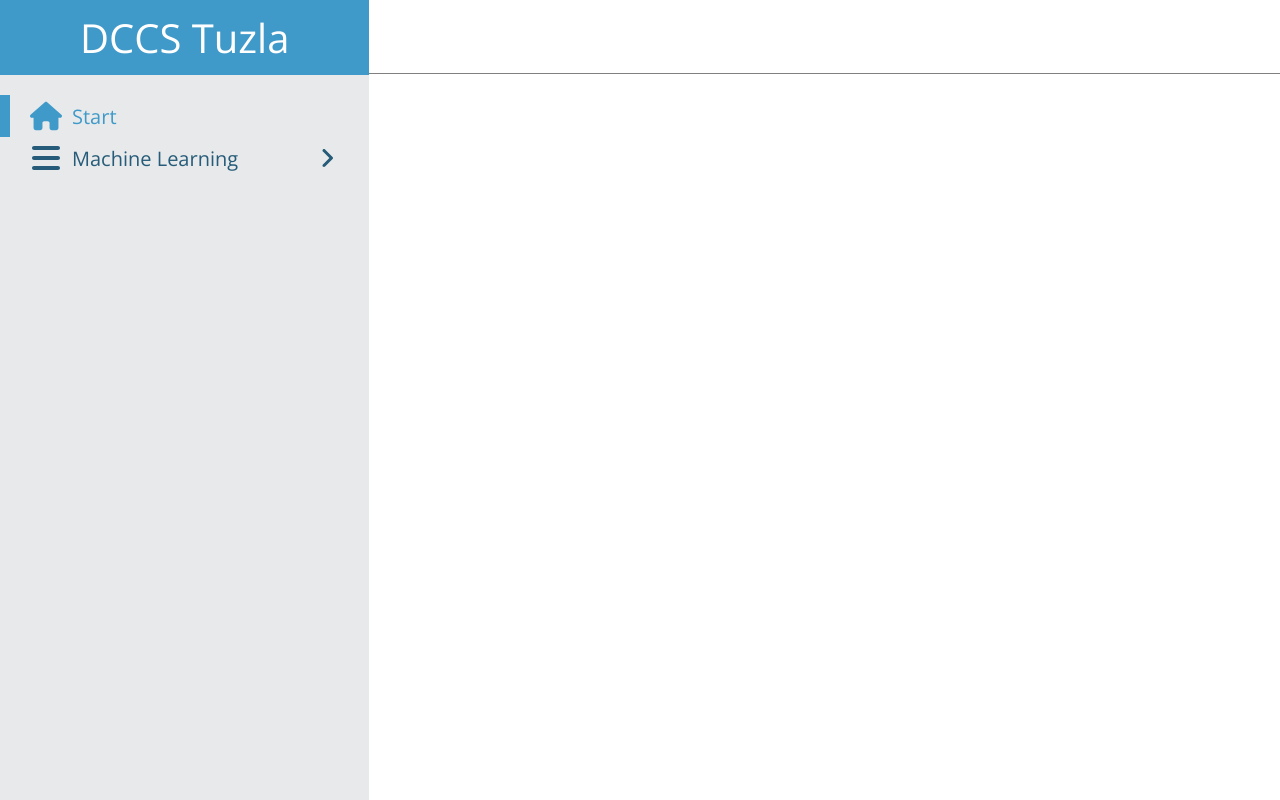
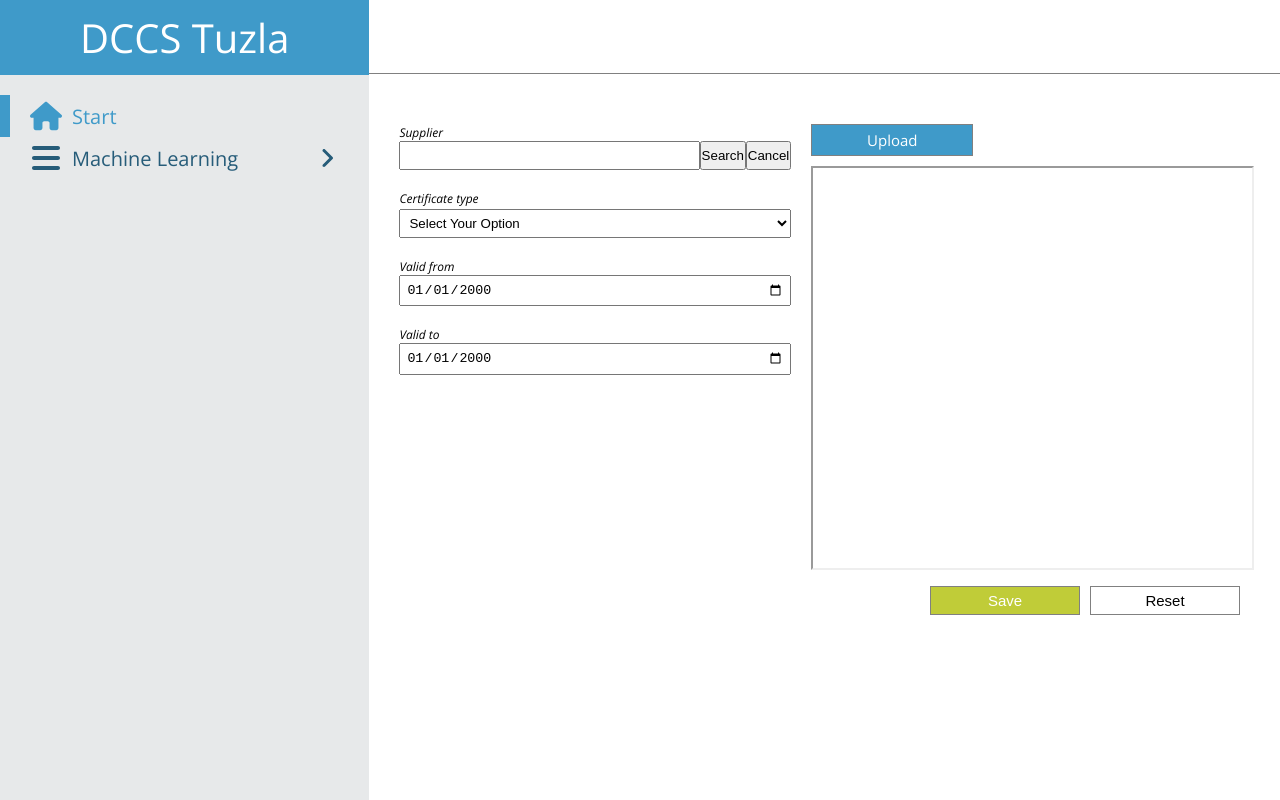
Before and after one commit to norman135/certificate-manager-norman, a React app: page /new-certificate in a window 1280 px wide. Built offline with nearby package versions, Linux system fonts and the light colour scheme.

Commit message:
task3 - KAN-31 add-new-certificate-functionality

```diff
--- a/src/App.tsx
+++ b/src/App.tsx
@@ -5,6 +5,7 @@ import Example1 from './pages/example-1/Example1';
 import Example2 from './pages/example-2/Example2';
 import Example3 from './pages/example-3/Example3';
 import Start from './pages/start/Start';
+import NewCertificate from './pages/example-1/new-certificate/NewCertificate';
 
 const App: FC = (): JSX.Element => {
 	return (
@@ -18,6 +19,10 @@ const App: FC = (): JSX.Element => {
 					<Route
 						path="/example-1"
 						element={<Example1 />}
+					/>
+					<Route
+						path="/new-certificate"
+						element={<NewCertificate />}
 					/>
 					<Route
 						path="/example-2"
--- a/src/components/button/Button.css
+++ b/src/components/button/Button.css
@@ -1,10 +1,12 @@
 .button {
-    display: block;
+	display: inline-block;
+	border: solid 1px grey;
 	width: fit-content;
-    min-width: 150px;
-	padding: 10px;
-    margin: 10px 0;
-    font-size: 15px;
-    text-align: center;
-    cursor: pointer;
+	min-width: 150px;
+	padding: 5px;
+	margin: 10px 0;
+	margin-right: 10px;
+	font-size: 15px;
+	text-align: center;
+	cursor: pointer;
 }
--- a/src/components/button/Button.tsx
+++ b/src/components/button/Button.tsx
@@ -6,11 +6,15 @@ interface ButtonProps {
 	name: string;
 	color: string;
 	bg: string;
+	type: "link" | "button";
 	to: string;
+	onClick: () => void;
 }
 
-const Button: FC<ButtonProps> = ({ name, color, bg, to }) => {
+const Button: FC<ButtonProps> = ({ name, color, bg, type, to = "", onClick = () => {} }) => {
 	return (
+		<>
+			{type === "link" ? (
 				<Link
 					to={to}
 					className="button"
@@ -21,7 +25,22 @@ const Button: FC<ButtonProps> = ({ name, color, bg, to }) => {
 				>
 					{name}
 				</Link>
+			) : (
+				<button
+					className="button"
+					style={{
+						backgroundColor: bg,
+						color: color,
+					}}
+					onClick={onClick}
+				>
+					{name}
+				</button>
+			)}
+		</>
 	);
 };
 
+Button.defaultProps
+
 export default Button;
--- a/src/pages/example-1/Example1.tsx
+++ b/src/pages/example-1/Example1.tsx
@@ -1,5 +1,6 @@
 import { FC } from 'react';
 import './Example1.css';
+import Button from '../../components/button/Button';
 
 type Certificate = {
 	supplier: string;
@@ -8,22 +9,28 @@ type Certificate = {
 	validTo: Date;
 };
 
-const certificates: Certificate[] = [
+export enum CertificateType {
+	none = "",
+	printingPermission = "Permission of Printing",
+	ohsas = "OHSAS 18001"
+}
+
+export const certificates: Certificate[] = [
 	{
 		supplier: 'DAIMLER AG, 1, Berlin',
-		type: 'Permission of Printing',
+		type: CertificateType.printingPermission,
 		validFrom: new Date('08-21-2017'),
 		validTo: new Date('08-26-2017'),
 	},
 	{
 		supplier: 'ANDEMIS GmBH, 1, Stuttgart',
-		type: 'OHSAS 18001',
+		type: CertificateType.ohsas,
 		validFrom: new Date('08-18-2017'),
 		validTo: new Date('08-24-2017'),
 	},
 	{
 		supplier: 'ANDEMIS GmBH, 1, Stuttgart',
-		type: 'Permission of Printing',
+		type: CertificateType.printingPermission,
 		validFrom: new Date('10-04-2017'),
 		validTo: new Date('10-10-2017'),
 	},
@@ -40,6 +47,14 @@ const formatDate = (date: Date): string => {
 const Example1: FC = (): JSX.Element => {
 	return (
 		<>
+			<Button
+				name="New Certificate"
+				bg="#c0cc38"
+				color="white"
+				type='link'
+				to="/new-certificate"
+				onClick={() => {}}
+			/>
 			<div className="certificates-table">
 				<table>
 					<thead>
--- /dev/null
+++ b/src/pages/example-1/new-certificate/NewCertificate.css
@@ -0,0 +1,41 @@
+.new-certificates-input-area {
+	display: flex;
+	flex-direction: row;
+}
+.new-certificate-inputs {
+	flex-basis: 50%;
+	padding-right: 20px;
+}
+.new-certificate-input {
+	display: block;
+	margin: 10px 0;
+	width: 100%;
+	margin-bottom: 20px;
+}
+.new-certificate-input label {
+	display: block;
+	font-size: 12px;
+	font-style: italic;
+}
+.new-certificate-input input,
+.new-certificate-input select {
+	width: 100%;
+	padding: 5px;
+}
+.new-certificate-input-container {
+	display: flex;
+	flex-direction: row;
+	width: 100%;
+}
+.new-certificate-input-container input {
+	flex: 1;
+}
+.pdf-preview-area iframe {
+	width: 100%;
+	height: 400px;
+}
+.new-certificate-buttons-area {
+	display: flex;
+	width: 100%;
+	justify-content: flex-end;
+}
--- /dev/null
+++ b/src/pages/example-1/new-certificate/NewCertificate.tsx
@@ -0,0 +1,124 @@
+import { FC, useState } from 'react';
+import './NewCertificate.css';
+import Button from '../../../components/button/Button';
+import { CertificateType, certificates } from '../Example1';
+import { NavigateFunction, useNavigate } from 'react-router-dom';
+
+const NewCertificate: FC = (): JSX.Element => {
+	const [supplier, setSupplier] = useState<string>("");
+	const [type, setType] = useState<string>(CertificateType.none);
+	const [validFrom, setValidFrom] = useState<string>("2000-01-01");
+	const [validTo, setValidTo] = useState<string>("2000-01-01");
+
+	const handleSave = (): void => {
+		certificates.push({
+			supplier: supplier,
+			type: type,
+			validFrom: new Date(validFrom),
+			validTo: new Date(validTo)
+		})
+	}
+
+	const navigate:NavigateFunction = useNavigate();
+
+	const goBack = (): void => {
+		navigate("/example-1");
+	}
+
+	const resetInput = (): void => {
+		setSupplier("");
+		setType(CertificateType.none);
+		setValidFrom("2000-01-01");
+		setValidTo("2000-01-01");
+	}
+
+	return (
+
+		<div className="new-certificate">
+			<div className="new-certificates-input-area">
+				<div className="new-certificate-inputs">
+					<div className="new-certificate-input">
+						<label>Supplier</label>
+						<div className="new-certificate-input-container">
+							<input
+								type="text"
+								value={supplier}
+								onChange={(e) => {setSupplier(e.target.value)}}
+								/>
+							<button>Search</button>
+							<button>Cancel</button>
+						</div>
+					</div>
+					<div className="new-certificate-input">
+						<label>Certificate type</label>
+						<select
+							value={type}
+							onChange={(e) => {setType(e.target.value)}}
+						>
+							<option value={CertificateType.none}>Select Your Option</option>
+							<option value={CertificateType.printingPermission}>{CertificateType.printingPermission}</option>
+							<option value={CertificateType.ohsas}>{CertificateType.ohsas}</option>
+						</select>
+					</div>
+					<div className="new-certificate-input">
+						<label>Valid from</label>
+						<div className="new-certificate-input-container">
+							<input
+								type="date"
+								placeholder="Click to Select Date"
+								value={validFrom}
+								onChange={(e) => {setValidFrom(e.target.value)}}
+							/>
+						</div>
+					</div>
+					<div className="new-certificate-input">
+						<label>Valid to</label>
+						<div className="new-certificate-input-container">
+							<input
+								type="date"
+								placeholder="Click to Select Date"
+								value={validTo}
+								onChange={(e) => {setValidTo(e.target.value)}}
+							/>
+						</div>
+					</div>
+				</div>
+				<div className="pdf-preview-area">
+					<label htmlFor="nc-upload-file-button" className='button' style={{backgroundColor: "#3f9ac9", color: "white"}}>Upload</label>
+					<input
+						type="file"
+						id="nc-upload-file-button"
+						style={{ display: 'none' }}
+					/>
+					<iframe
+						src=""
+						className="pdf-preview-iframe"
+					></iframe>
+				</div>
+			</div>
+			<div className="new-certificate-buttons-area">
+				<Button
+					name='Save'
+					color="white"
+					bg="#c0cc38"
+					type='button'
+					onClick={() => {
+						handleSave();
+						goBack();
+					} }
+					to=""
+				/>
+				<Button
+					name="Reset"
+					color='black'
+					bg='rgba(0,0,0,0)'
+					type='button'
+					to=''
+					onClick={() => {resetInput()}}
+				/>
+			</div>
+		</div>
+	);
+};
+
+export default NewCertificate;
```
Also changed, not shown: 1 other file (tests, documents, lock files or other folders). Lines whose indentation alone changed are shown as unchanged.
